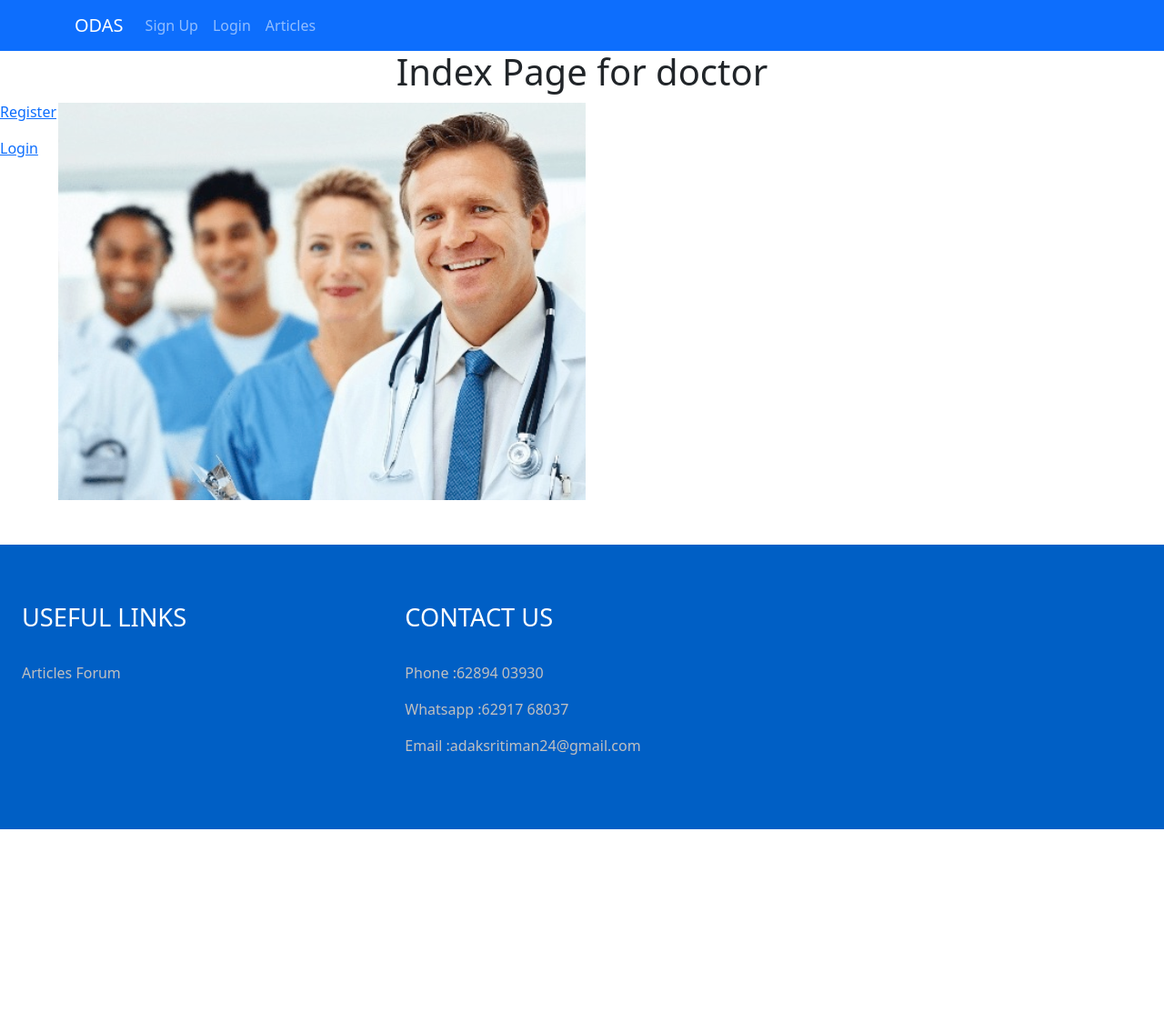
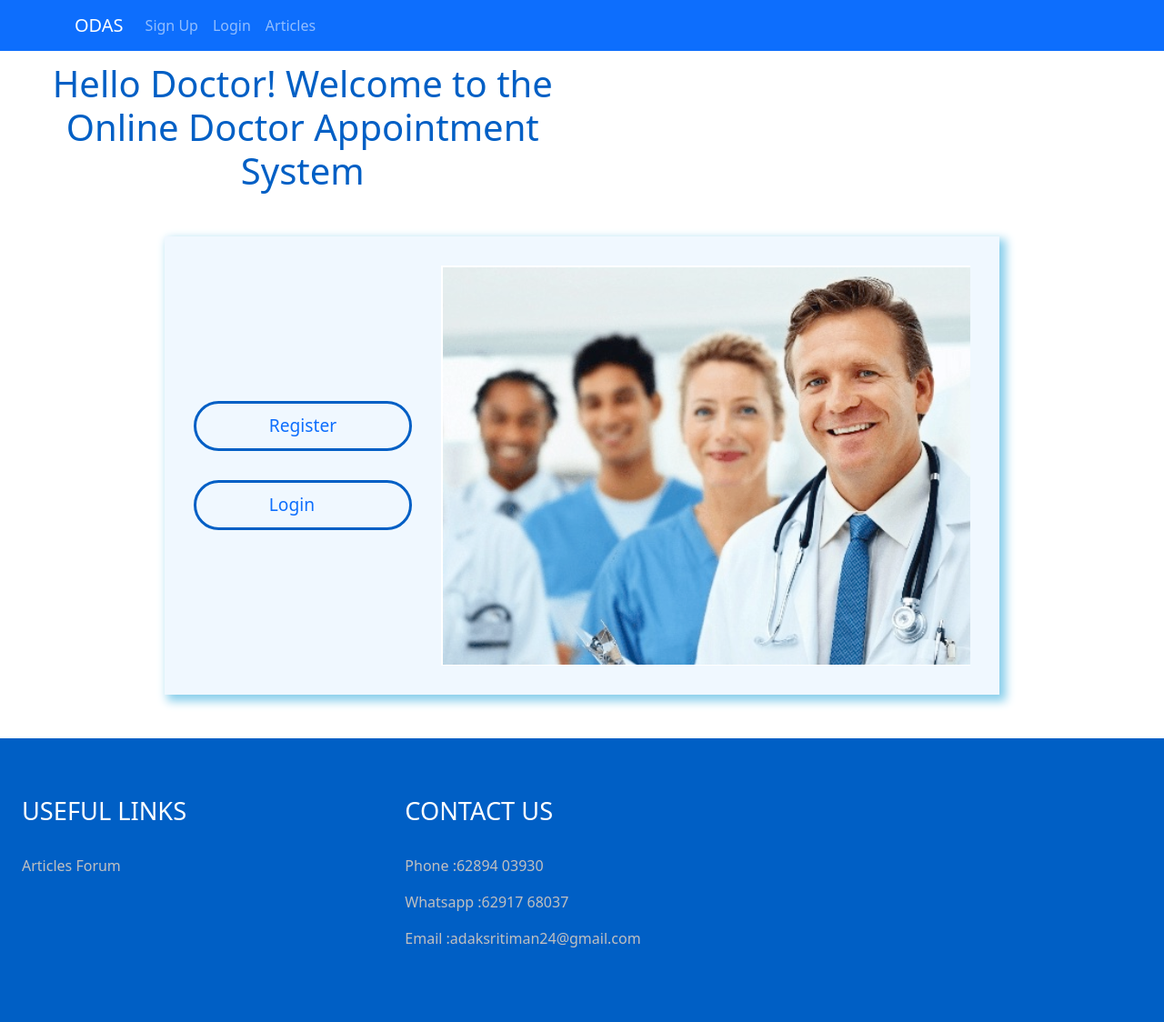
Before and after one commit to adaksritiman24/Online-Doctor-Appointment-System, a Django app: page /doc in a window 1280 px wide. Shown: the whole page at 91% size. Before the commit the page ends 912 px from the top, so only its background shows below. Run offline with Django 3.2, Linux system fonts and the light colour scheme.

Commit message:
[Srinjoy, Cyan]Doc Index Page CSS added

```diff
--- a/odas/static/doctor/css/index.css
+++ b/odas/static/doctor/css/index.css
@@ -1,5 +1,9 @@
 ul{
     list-style: none;
+}
+
+a{
+    text-decoration: none;
 }
 
 ul a{
@@ -113,7 +117,61 @@ body > footer{
 }
 
 .form-center{
+    align-items: center;
+    width: fit-content;
+    box-shadow: 5px 5px 10px 2px skyblue;
+    background-color: aliceblue;
+    gap: 2rem;
+    margin: auto;
+    padding: 2rem;
+}
+
+.form-stack{
     display: flex;
+    flex-direction: column;
+    gap: 2rem;
+}
+
+.form-stack-item{
+    border: solid 3px #005fc5;
+    font-size: larger;
+    display: block;
+    padding: 10px 80px;
+    border-radius: 15pc;
+}
+
+.form-stack-item:hover{
+    background-color: #005fc5;
+}
+
+.form-stack-item:hover a{
+    color: #fff;
+    text-decoration: none;
+    cursor: pointer;
+}
+
+.text-center{
+    width: 50%;
+    color: #005fc5;
+    margin-left: 1%;
+    margin-top: 1%;
+    margin-bottom: 3rem;
+}
+
+.index-page-form{
+    display: flex;
+}
+
+@media screen and (max-width: 768px){
+    .text-center{
+        width: 90%;
+        margin-left: auto;
+        margin-right: auto;
+    }
+
+    .index-page-form img{
+        display: none;
+    }
 }
 
 @media screen and (min-width: 1024px){
--- a/odas/templates/doctor/base.html
+++ b/odas/templates/doctor/base.html
@@ -18,7 +18,7 @@
   <body>
     <nav class="navbar navbar-expand-lg navbar-dark bg-primary fixed-top">
       <div class="container">
-        <a class="navbar-brand" href="#">ODAS</a>
+        <a class="navbar-brand" href="{% url 'index_d' %}">ODAS</a>
         <button class="navbar-toggler" type="button" data-bs-toggle="collapse" data-bs-target="#navbarNav" aria-controls="navbarNav" aria-expanded="false" aria-label="Toggle navigation">
           <span class="navbar-toggler-icon"></span>
         </button>
--- a/odas/templates/doctor/doctor-login.html
+++ b/odas/templates/doctor/doctor-login.html
@@ -4,7 +4,7 @@
 
 <h1>Doctor Login Page</h1>
 
-<form action="" method="post">
+<form action="" method="post" class="form-center">
     {% csrf_token %}
     <table>
         <tbody>
--- a/odas/templates/doctor/index.html
+++ b/odas/templates/doctor/index.html
@@ -3,11 +3,11 @@
 
 {% block content %}
 
-<h1 class="text-center">Index Page for doctor</h1>
+<h1 class="text-center">Hello Doctor! Welcome to the Online Doctor Appointment System</h1>
 <div class="form-center index-page-form">
     <div class="form-stack">
-        <p><a href="{% url 'dr' %}">Register</a></p>
-        <p><a href="{% url 'dl' %}">Login</a></p>
+        <div class="form-stack-item"><a href="{% url 'dr' %}">Register</a></div>
+        <div class="form-stack-item"><a href="{% url 'dl' %}">Login</a></div>
     </div>
     <img src="{% static 'doctor/imgs/doc_index.PNG' %}" alt="">
 </div>
```
Also changed, not shown: odas/db.sqlite3.
